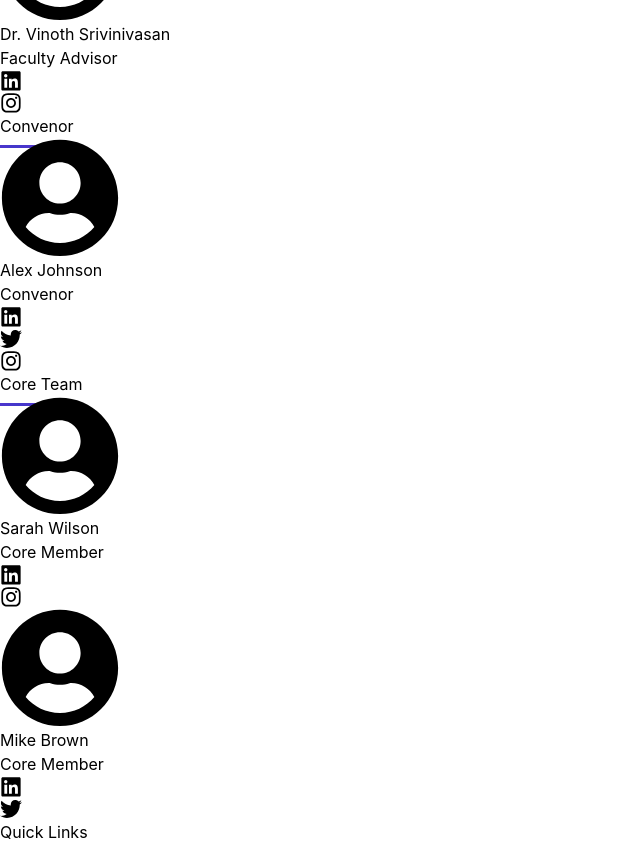
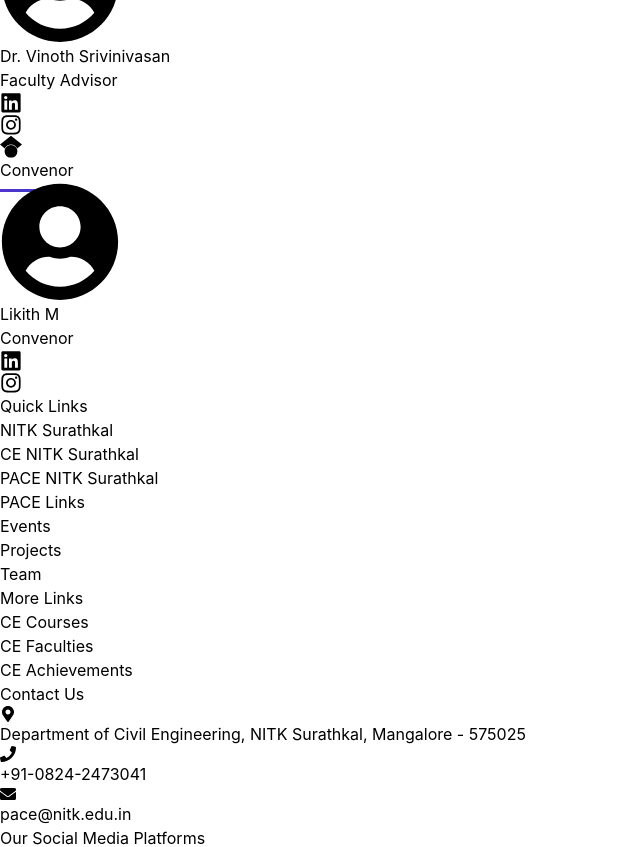
Before and after one commit to PACENITK/pace-website, a React (Vite) app: page /team in a window 1280 px wide. Shown: the part 920-1767 px from the top of the page, without its empty margins (0-640 px from the left). Built offline with nearby package versions, Linux system fonts and the light colour scheme.

Commit message:
Team Page GScholar Icon

```diff
--- a/package.json
+++ b/package.json
@@ -15,7 +15,7 @@
     "prop-types": "^15.8.1",
     "react": "^18.3.1",
     "react-dom": "^18.3.1",
-    "react-icons": "^5.4.0",
+    "react-icons": "^5.5.0",
     "react-router-dom": "^7.1.5",
     "three": "^0.162.0"
   },
--- a/src/components/Events/data.js
+++ b/src/components/Events/data.js
@@ -1,4 +1,5 @@
-// Update your data.js file to include unique IDs if not already present
+
+
 export const eventsData = [
   {
     id: "1",
--- a/src/components/Team/Team.jsx
+++ b/src/components/Team/Team.jsx
@@ -1,10 +1,12 @@
 import { FaLinkedin, FaTwitter, FaInstagram, FaUserCircle } from 'react-icons/fa';
+import { SiGooglescholar } from 'react-icons/si'; // Import Google Scholar icon
 import { useState } from 'react';
 import TeamNavbar from './TeamNavbar';
 import Footer from '../Home/Footer';
 import './Team.css';
+import teamData from './teamData';
 
-const ProfileCard = ({ name, role, socialLinks }) => {
+const ProfileCard = ({ name, role, socialLinks, imageSrc }) => {
   const [isHovered, setIsHovered] = useState(false);
 
   return (
@@ -22,11 +24,19 @@
           shadow-[0_0_20px_rgba(79,70,229,0.2)]
           border-4 border-white relative overflow-hidden`}>
           <div className="absolute inset-0 bg-gradient-to-br from-indigo-100/30 via-transparent to-purple-100/30 animate-pulse"></div>
-          <FaUserCircle
-            className={`transition-all duration-500 transform text-indigo-300
-              ${isHovered ? 'scale-110' : ''}`}
-            size={120}
-          />
+          {imageSrc ? (
+            <img
+              src={imageSrc}
+              alt={`${name}`}
+              className={`w-full h-full object-cover rounded-full transition-all duration-500 transform ${isHovered ? 'scale-110' : ''}`}
+            />
+          ) : (
+            <FaUserCircle
+              className={`transition-all duration-500 transform text-indigo-300
+                ${isHovered ? 'scale-110' : ''}`}
+              size={120}
+            />
+          )}
         </div>
       </div>
 
@@ -68,6 +78,16 @@
               <FaInstagram size={22} />
             </a>
           )}
+          {socialLinks.googleScholar && (
+            <a
+              href={socialLinks.googleScholar}
+              className="text-[#4285F4] transform transition-all duration-300 hover:scale-125 hover:-translate-y-1"
+              target="_blank"
+              rel="noopener noreferrer"
+            >
+              <SiGooglescholar size={22} />
+            </a>
+          )}
         </div>
       </div>
     </div>
@@ -85,53 +105,7 @@
 );
 
 const TeamPage = () => {
-  const leadership = [
-    {
-      name: "Dr.B Manu",
-      role: "Head of Department",
-      socialLinks: {
-        linkedin: "https://linkedin.com",
-        twitter: "https://twitter.com",
-      }
-    },
-    {
-      name: "Dr. Vinoth Srivinivasan",
-      role: "Faculty Advisor",
-      socialLinks: {
-        linkedin: "https://linkedin.com",
-        instagram: "https://instagram.com",
-      }
-    }
-  ];
-
-  const convenor = {
-    name: "Alex Johnson",
-    role: "Convenor",
-    socialLinks: {
-      linkedin: "https://linkedin.com",
-      twitter: "https://twitter.com",
-      instagram: "https://instagram.com",
-    }
-  };
-
-  const coreTeam = [
-    {
-      name: "Sarah Wilson",
-      role: "Core Member",
-      socialLinks: {
-        linkedin: "https://linkedin.com",
-        instagram: "https://instagram.com",
-      }
-    },
-    {
-      name: "Mike Brown",
-      role: "Core Member",
-      socialLinks: {
-        linkedin: "https://linkedin.com",
-        twitter: "https://twitter.com",
-      }
-    }
-  ];
+  const { leadership, convenor, coreTeam } = teamData;
 
   return (
     <div className="min-h-screen flex flex-col bg-gradient-to-br from-indigo-50 via-white to-purple-50">
@@ -167,14 +141,14 @@
               </div>
             </div>
 
-            <div className="mt-32">
+            {/* <div className="mt-32">
               <SectionTitle title="Core Team" />
               <div className="grid grid-cols-1 md:grid-cols-2 lg:grid-cols-3 gap-24 justify-items-center mb-32">
                 {coreTeam.map((member, index) => (
                   <ProfileCard key={index} {...member} />
                 ))}
               </div>
-            </div>
+            </div> */}
           </div>
         </div>
       </div>
--- /dev/null
+++ b/src/components/Team/teamData.js
@@ -0,0 +1,59 @@
+// teamData.js
+const teamData = {
+    leadership: [
+      {
+        name: "Dr.B Manu",
+        role: "Head of Department",
+        socialLinks: {
+          linkedin: "https://linkedin.com",
+          twitter: "https://twitter.com",
+          googleScholar: "https://scholar.google.com/citations?user=example1"
+        },
+        imageSrc: ""
+      },
+      {
+        name: "Dr. Vinoth Srivinivasan",
+        role: "Faculty Advisor",
+        socialLinks: {
+          linkedin: "https://linkedin.com",
+          instagram: "https://instagram.com",
+          googleScholar: "https://scholar.google.com/citations?user=example2"
+        },
+        imageSrc: ""
+      }
+    ],
+
+    convenor: {
+      name: "Likith M",
+      role: "Convenor",
+      socialLinks: {
+        linkedin: "https://linkedin.com",
+        // twitter: "https://twitter.com",
+        instagram: "https://instagram.com",
+      },
+      imageSrc: ""
+    },
+
+    // coreTeam: [
+    //   {
+    //     name: "Sarah Wilson",
+    //     role: "Core Member",
+    //     socialLinks: {
+    //       linkedin: "https://linkedin.com",
+    //       instagram: "https://instagram.com",
+    //     },
+    //     imageSrc: "/images/team/sarah.jpg"
+    //   },
+    //   {
+    //     name: "Mike Brown",
+    //     role: "Core Member",
+    //     socialLinks: {
+    //       linkedin: "https://linkedin.com",
+    //       twitter: "https://twitter.com",
+    //     },
+    //     imageSrc: "/images/team/mike.jpg"
+    //   }
+    // ]
+  };
+
+  export default teamData;
```
Also changed, not shown: src/assets/Team/FA.jpeg (added), 1 other file (tests, documents, lock files or other folders).
